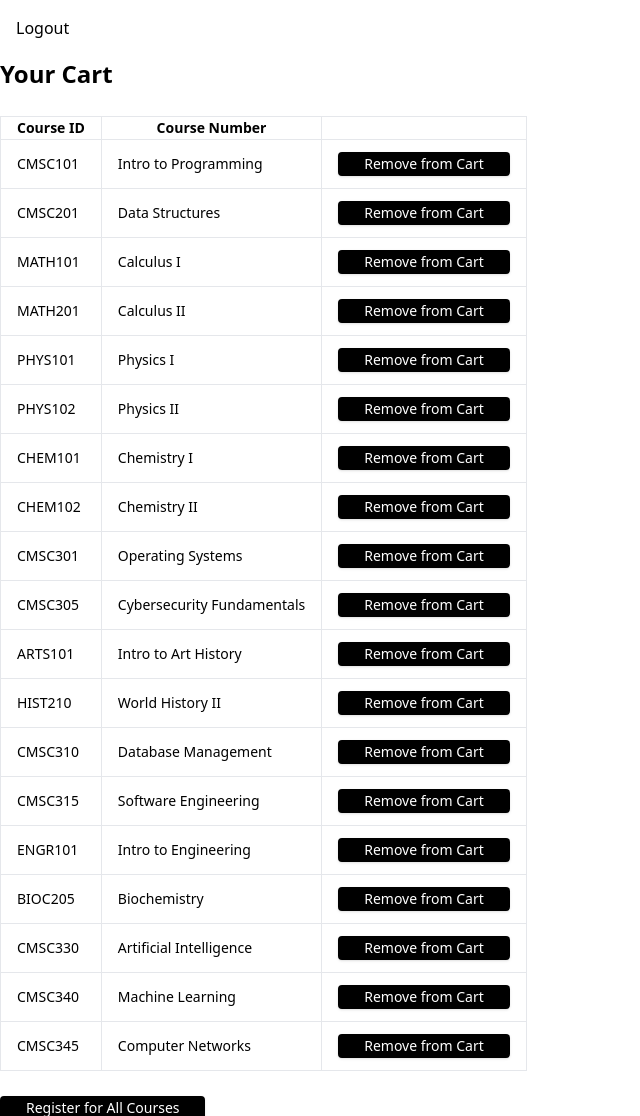
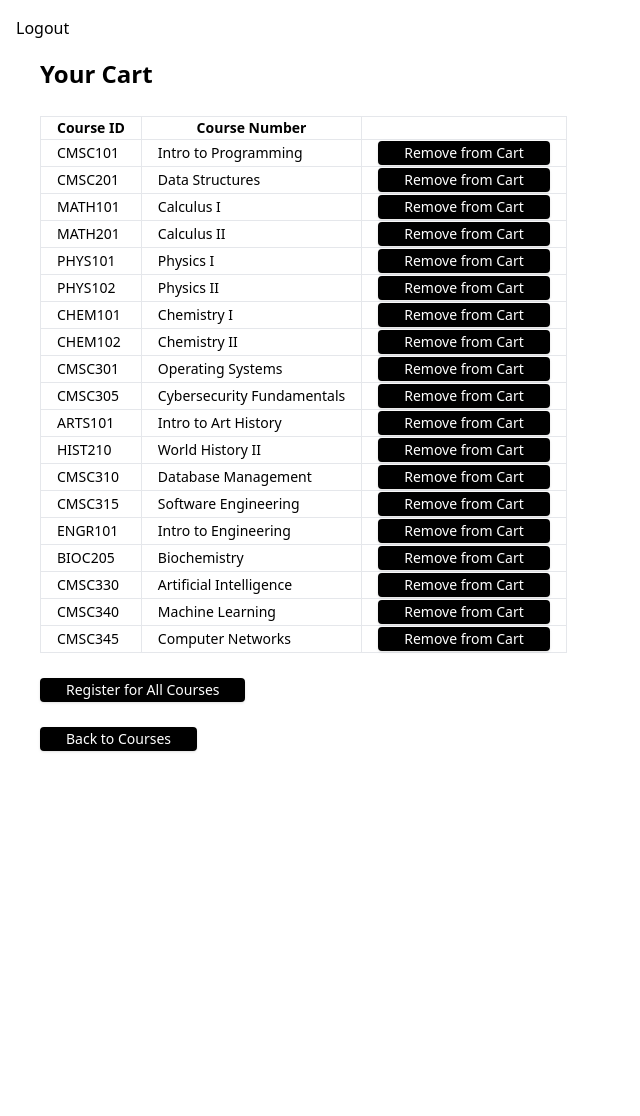
Before and after one commit to asigba/Online-Course-Registration, a Flask app: template src/templates/view_cart.html in a window 1280 px wide. Shown: the part 40-1156 px from the top of the page, without its empty margins (0-640 px from the left). After the commit the page ends 792 px from the top, so only its background shows below. Run offline with Flask 3, Linux system fonts and the light colour scheme; the template is opened without the code that fills it: values that come from a table or form of the project are taken from there, others are empty; data comes from the database, SQL or seed files in the repository.

Commit message:
updated the images, and added padding to cart

```diff
--- a/src/templates/view_cart.html
+++ b/src/templates/view_cart.html
@@ -43,7 +43,7 @@
         </ul>
     </aside>
 
-    <main class="ml-64 p-8">
+    <main class="ml-64 p-8" style="padding-left: 40px">
         <h1 class="text-3xl md:text-3xl font-extrabold;" style=" font-weight: bold; font-size: x-large;">
 
         <div>
@@ -66,13 +66,13 @@
                     <tr>
                         <th scope="col" class="px-4 py-2 border border-gray-400">Course ID</th>
                         <th scope="col" class="px-4 py-2 border border-gray-400">Course Number</th>
-                        <th></th>
+                        <th scope="col" class="px-4 py-2 border border-gray-400"></th>
                     </tr>
                     {% for course in cart_courses %}
                     <tr>
-                        <td class="px-4 py-3 border border-gray-400">{{ course.course_id }}</td>
-                        <td class="px-4 py-3 border border-gray-400">{{ course.course_name }}</td>
-                        <td class="px-4 py-3 border border-gray-400">
+                        <td class="px-4 py-2 border border-gray-400">{{ course.course_id }}</td>
+                        <td class="px-4 py-2 border border-gray-400">{{ course.course_name }}</td>
+                        <td class="px-4 py-2 border border-gray-400">
                             <form action="{{ url_for('remove_from_cart') }}" method="post">
                                 <input type="hidden" name="course_id" value="{{ course.course_id }}">
                                 <button type="submit"class="text-white hover:text-black bg-black hover:bg-white
```
Also changed, not shown: src/static/images/Logo.png, src/static/images/banner.png.
